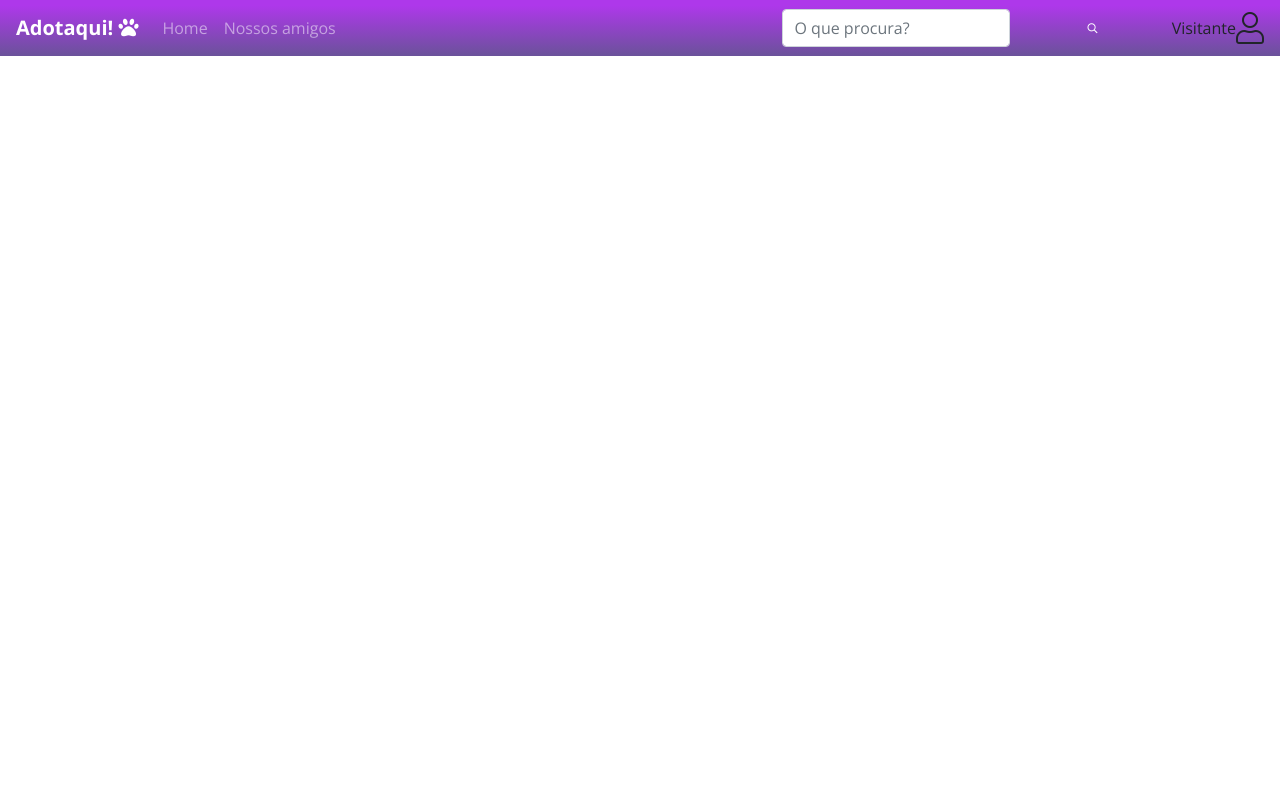
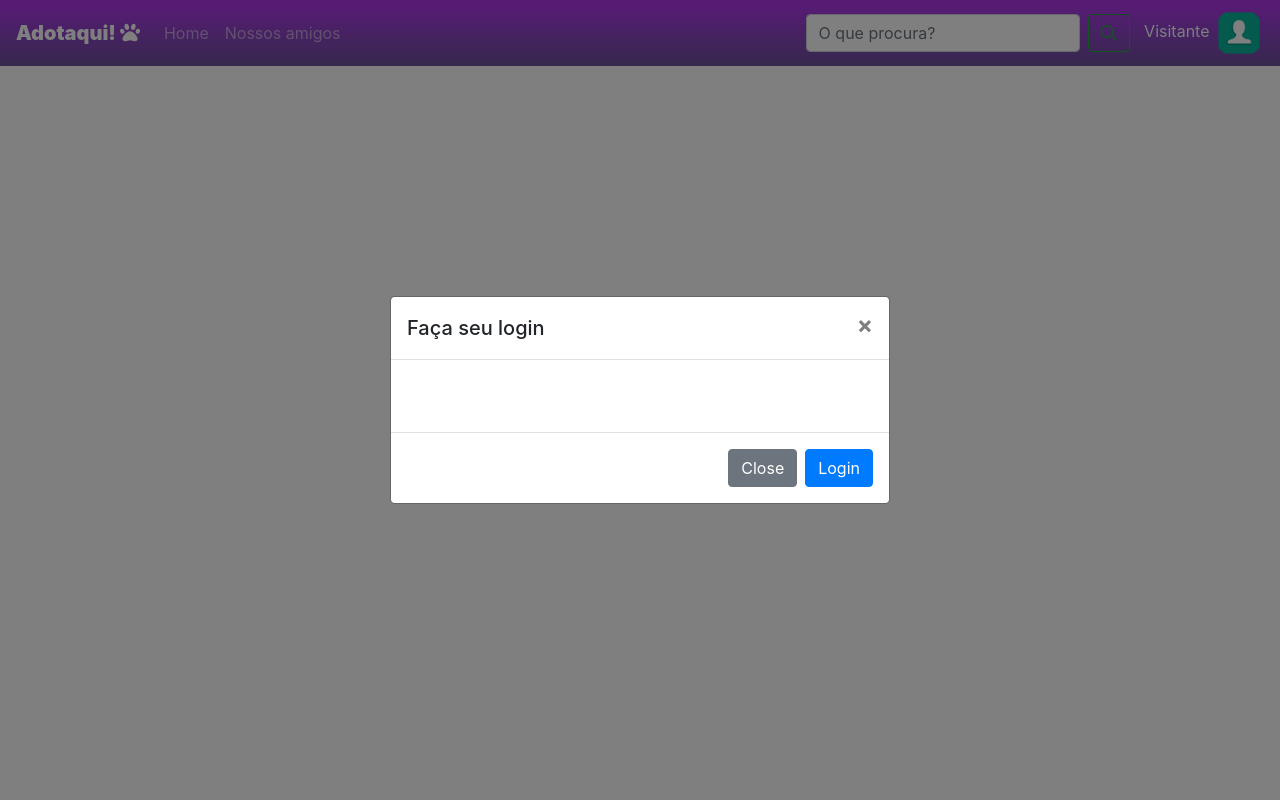
Before and after one commit to shakamax/Adotaqui, a PHP site: page /home.php in a window 1280 px wide, after a click on "Visitante". Run offline with PHP 8.4, Linux system fonts and the light colour scheme; some libraries are stand-ins or nearby versions.

Commit message:
Navbar melhorada, css separado da index e do home

```diff
--- /dev/null
+++ b/css/estilo.css
@@ -0,0 +1,22 @@
+.background-purple {
+    background-image: linear-gradient(180deg,#ae38ea 10%,#6a529a 100%);
+}
+
+.navbar-brand {
+    font-weight: 900;
+}
+
+a:hover {
+    font-weight: 800;
+    cursor: pointer;
+}
+
+.img-profile {
+    max-width: 50px;
+    max-height: 50px;
+}
+
+.linkmodal {
+    color: #f8ffff;
+    margin-left: 10px;
+}
--- a/css/style.css
+++ b/css/style.css
@@ -364,15 +364,3 @@
         width: 40%;
     }
 }
-
-.background-purple {
-    background-image: linear-gradient(180deg,#ae38ea 10%,#6a529a 100%);
-}
-
-.navbar-brand {
-    font-weight: 900;
-}
-
-a:hover {
-    font-weight: 800;
-}
--- a/home.php
+++ b/home.php
@@ -36,12 +36,35 @@
       <input class="form-control mr-sm-2" type="search" placeholder="O que procura?" aria-label="Search">
       <button class="btn btn-outline-success my-2 my-sm-0" type="submit"><i class="far fa-search"></i></button>
     </form>
-    &nbsp;
-    <a class="nav-item" data-toggle="modal" data-target="#exampleModalCenter">Visitante</a> <i class="fal fa-user fa-2x"></i>
+    <div>
+      &nbsp;
+    </div>
+    <a class="nav-item linkmodal" data-toggle="modal" data-target="#exampleModalCenter" style="color: #f8ffff;">Visitante <img class="img-fluid img-profile rounded-circle" src="img/user.png"></a>
   </div>
 </nav>
 
-
+<div class="modal fade" id="exampleModalCenter" tabindex="-1" role="dialog" aria-labelledby="exampleModalCenterTitle" aria-hidden="true">
+  <div class="modal-dialog modal-dialog-centered" role="document">
+    <div class="modal-content">
+      <div class="modal-header">
+        <h5 class="modal-title" id="exampleModalCenterTitle">Faça seu login</h5>
+        <button type="button" class="close" data-dismiss="modal" aria-label="Close">
+          <span aria-hidden="true">&times;</span>
+        </button>
+      </div>
+      <div class="modal-body">
+        <form method="get" class="form-group">
+          <div class="col-12"></div>
+          <label></label>
+        </form>
+      </div>
+      <div class="modal-footer">
+        <button type="button" class="btn btn-secondary" data-dismiss="modal">Close</button>
+        <button type="button" class="btn btn-primary">Login</button>
+      </div>
+    </div>
+  </div>
+</div>
 
 <?php
   include('layout/footer.php');
--- a/layout/header.php
+++ b/layout/header.php
@@ -7,7 +7,7 @@
 
     <!-- Bootstrap CSS -->
     <link rel="stylesheet" href="css/bootstrap.min.css">
-    <link rel="stylesheet" type="text/css" href="css/style.css">
+    <link rel="stylesheet" type="text/css" href="css/estilo.css">
     <link rel="stylesheet" href="fontawesome/css/all.min.css">
 
 
```
Also changed, not shown: img/user.png (added).
